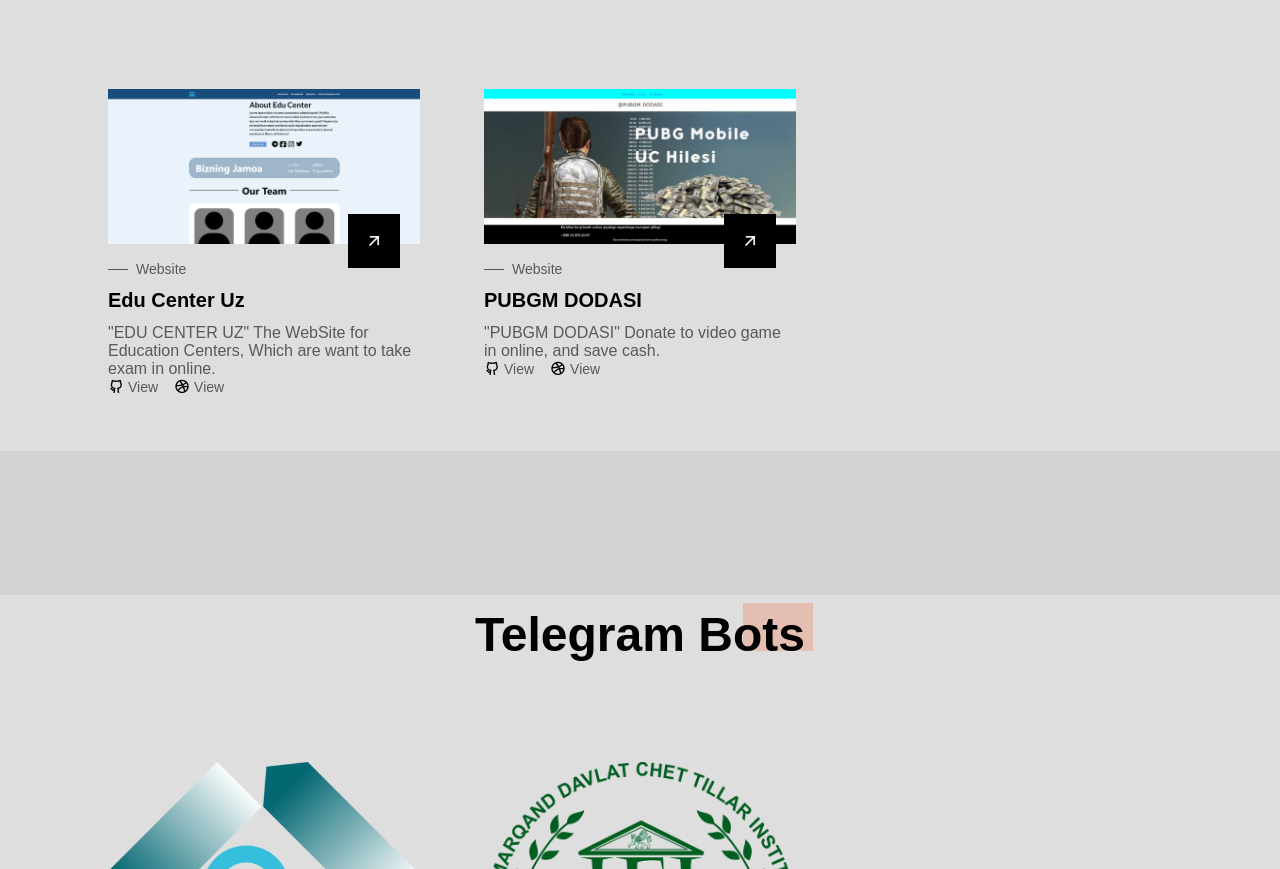
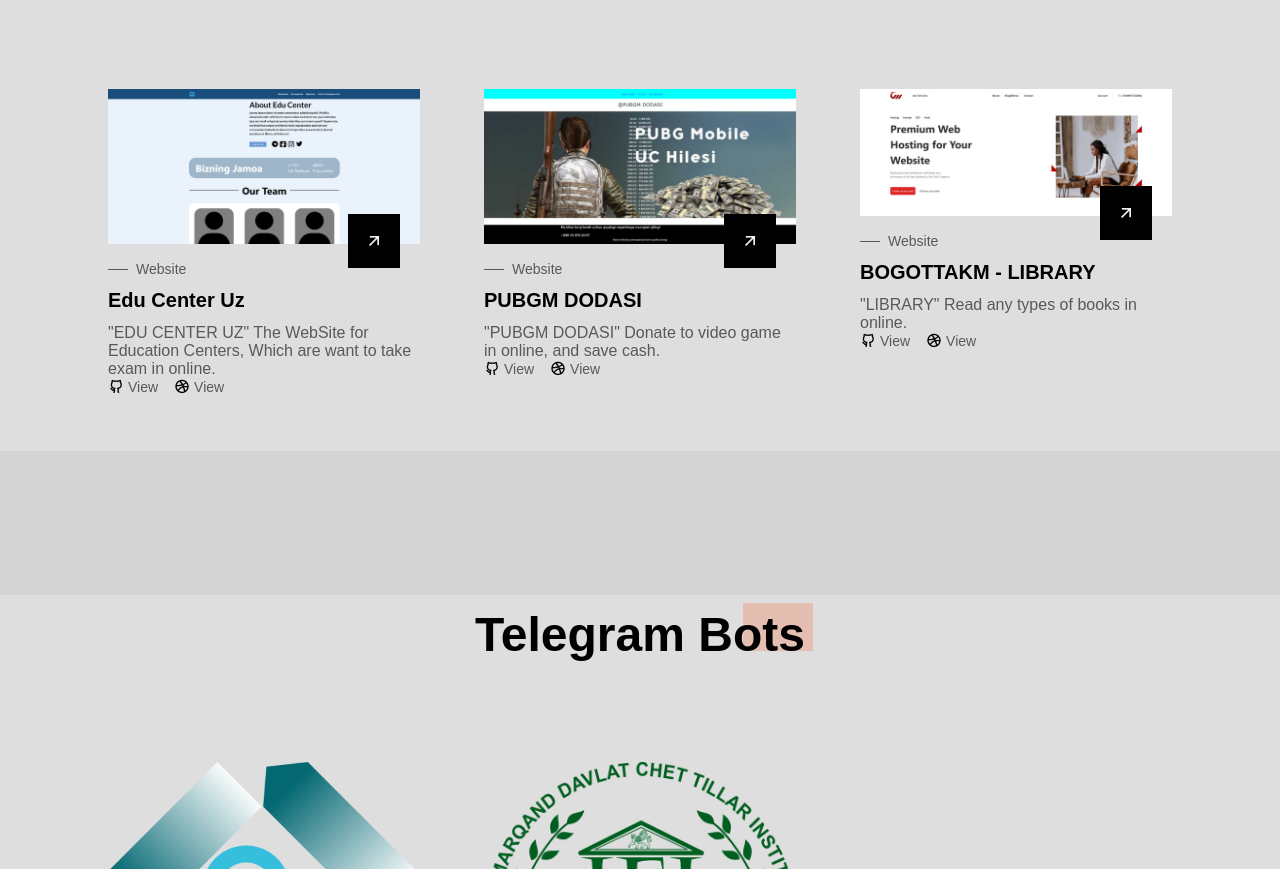
Before and after one commit to Arrow1731/Portfolio, a plain HTML site: page index.html in a window 1280 px wide. Shown: the part 2676-3545 px from the top of the page. Drawn offline with nearby package versions, Linux system fonts and the light colour scheme; files whose address does not match are found by name; a web font is replaced by a local one.

Commit message:
added new website

```diff
--- a/index.html
+++ b/index.html
@@ -262,21 +262,21 @@
           <a href="https://pubgm-dodasi.netlify.app/" class="projects__link"><i class="ri-dribbble-line"></i>View</a>
         </div>
       </article>
-      <!-- <article class="projects__card">
+      <article class="projects__card">
         <div class="projects__image">
           <img src="./images/Web_Hosting.jpg" alt="image" class="project__img" />
           <a href="#" target="_blank" class="projects__button button"><i class="ri-arrow-right-up-line"></i></a>
         </div>
         <div class="rojects__content">
           <h3 class="projects__subtitle">Website</h3>
-          <h2 class="projects__title">Web Hosting Website</h2>
-          <p class="projects__description">"LEW HOST" Buy online any type of hosts.</p>
+          <h2 class="projects__title">BOGOTTAKM - LIBRARY</h2>
+          <p class="projects__description">"LIBRARY" Read any types of books in online.</p>
         </div>
         <div class="projects__buttons">
-          <a href="cucuo.github.io/" class="projects__link"><i class="ri-github-line"></i>View</a>
-          <a href="https://dribbble.com/" class="projects__link"><i class="ri-dribbble-line"></i>View</a>
+          <a href="https://bogottakm.uz" class="projects__link"><i class="ri-github-line"></i>View</a>
+          <a href="https://bogottakm.uz" class="projects__link"><i class="ri-dribbble-line"></i>View</a>
         </div>
-      </article> -->
+      </article>
     </div>
 
     <!-- My Telegram Bots -->
```
